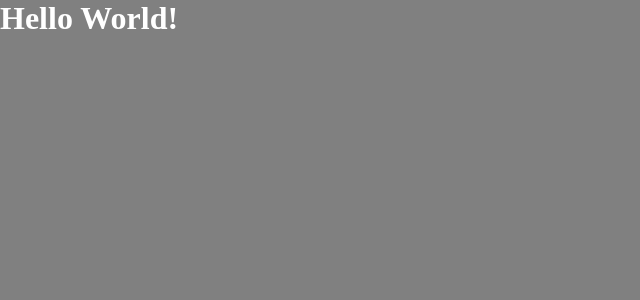
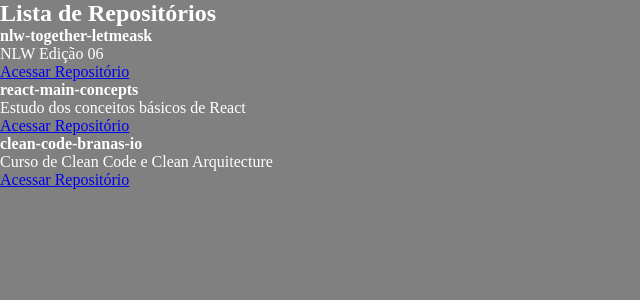
Before and after one commit to danielarrais/01-github-explorer, a React app: page / in a window 1280 px wide. Shown: the top 300 px of the page, without its empty margins (0-640 px from the left). Built offline with nearby package versions, Linux system fonts and the light colour scheme.

Commit message:
Cria componente para listar um repositorio

```diff
--- a/package.json
+++ b/package.json
@@ -9,8 +9,10 @@
   },
   "dependencies": {
     "cross-env": "^7.0.3",
+    "node-sass": "^6.0.1",
     "react": "^17.0.2",
     "react-dom": "^17.0.2",
+    "sass-loader": "^12.1.0",
     "webpack": "^5.44.0",
     "webpack-cli": "^4.7.2",
     "webpack-dev-server": "^3.11.2"
@@ -21,6 +23,8 @@
     "@babel/preset-env": "^7.14.7",
     "@babel/preset-react": "^7.14.5",
     "babel-loader": "^8.2.2",
-    "html-webpack-plugin": "^5.3.2"
+    "css-loader": "^5.2.6",
+    "html-webpack-plugin": "^5.3.2",
+    "style-loader": "^3.0.0"
   }
 }
--- a/src/App.jsx
+++ b/src/App.jsx
@@ -1,5 +1,7 @@
+import RespositoryList from "./components/RepositoryList";
+
 function App() {
-    return <h1>Hello World!</h1>
+    return <RespositoryList />
 }
 
 export default App;
--- /dev/null
+++ b/src/components/RepositoryItem.jsx
@@ -0,0 +1,11 @@
+function RespositoryItem(props) {
+    return (
+        <li>
+            <strong>{props.repository.name}</strong>
+            <p>{props.repository.description}</p>
+            <a href={props.repository.url}>Acessar Repositório</a>
+        </li>
+    );
+}
+
+export default RespositoryItem;
--- /dev/null
+++ b/src/components/RepositoryList.jsx
@@ -0,0 +1,36 @@
+import RespositoryItem from "./RepositoryItem";
+
+const repositories = [
+    {
+        name: "nlw-together-letmeask",
+        description: "NLW Edição 06",
+        url: "https://github.com/danielarrais/nlw-together-letmeask"
+    },
+    {
+        name: "react-main-concepts",
+        description: "Estudo dos conceitos básicos de React",
+        url: "https://github.com/danielarrais/react-main-concepts"
+    },
+    {
+        name: "clean-code-branas-io",
+        description: "Curso de Clean Code e Clean Arquitecture",
+        url: "https://github.com/danielarrais/clean-code-branas-io"
+    },
+]
+
+function RespositoryList() {
+    const repositoriesItens = repositories.map(repository => {
+        return <RespositoryItem repository={repository} />;
+    })
+
+    return (
+        <section className="repository-list">
+            <h1>Lista de Repositórios</h1>
+            <ul>
+                {repositoriesItens}
+            </ul>
+        </section>
+    );
+}
+
+export default RespositoryList;
--- a/webpack.config.js
+++ b/webpack.config.js
@@ -28,6 +28,11 @@ module.exports = {
                 test: /\.jsx$/,
                 exclude: /node_modules/,
                 use: 'babel-loader'
+            },
+            {
+                test: /\.scss$/,
+                exclude: /node_modules/,
+                use: ['style-loader', 'css-loader', 'sass-loader']
             }
         ]
     }
```
